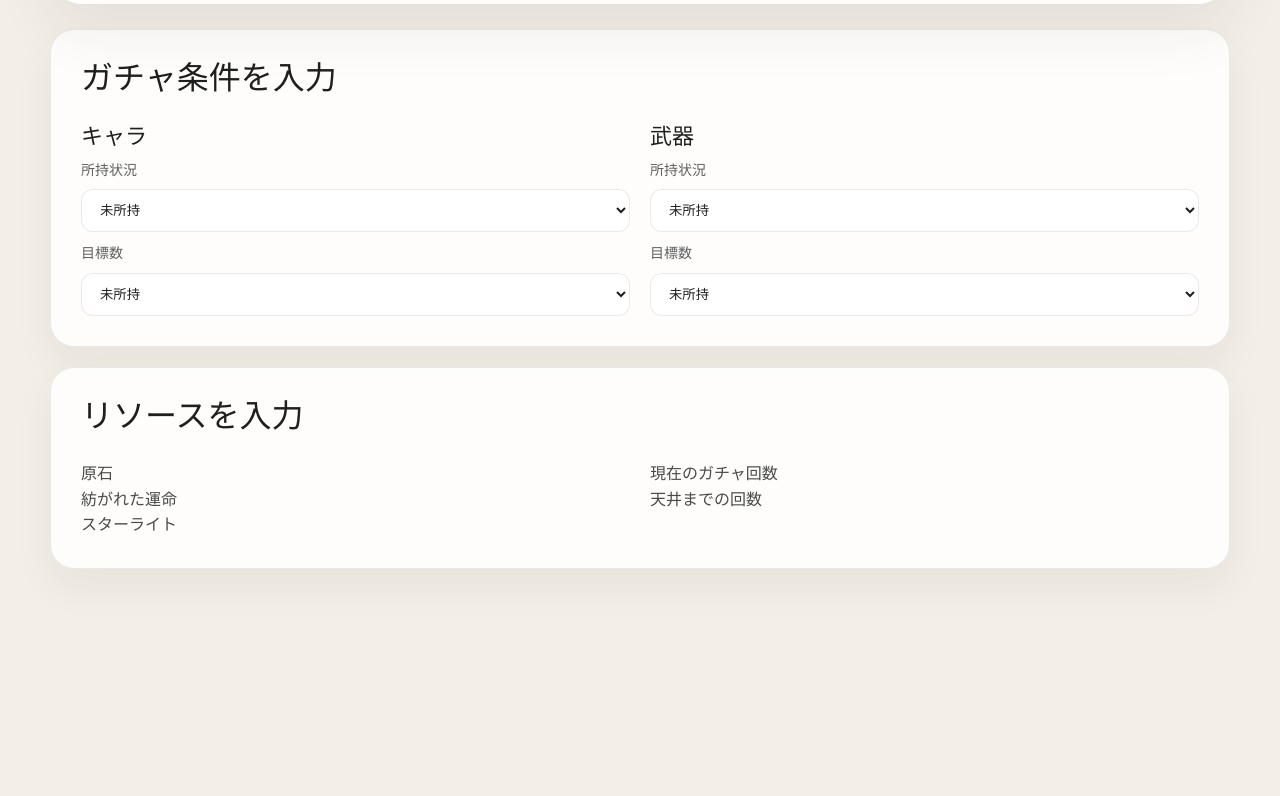
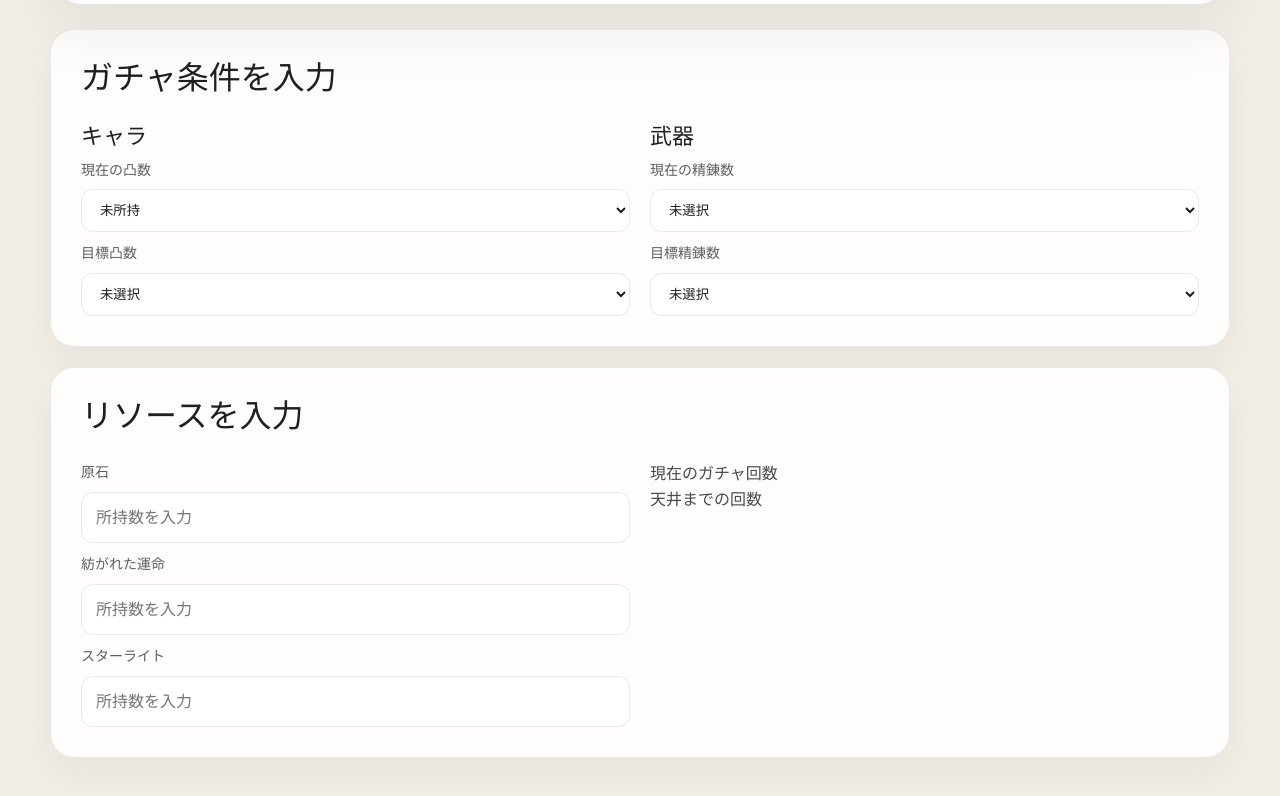
Before and after one commit to nigoni6v/smart-pull-planner, a React (Vite) app: page / in a window 1280 px wide. Shown: the part 346-1142 px from the top of the page. Before the commit the page ends 971 px from the top, so only its background shows below. Built offline with nearby package versions, Linux system fonts and the light colour scheme.

Commit message:
リソース入力機能を追加し、所持状況の選択肢を「現在の凸数」および「目標凸数」に変更。入力フォームを追加し、原石、紡がれた運命、スターライトの所持数を入力できるようにしました。

```diff
--- a/src/App.jsx
+++ b/src/App.jsx
@@ -1,6 +1,20 @@
+import { useState } from 'react'
 import './App.css'
 
 function App() {
+  const [resources, setResources] = useState({
+    primogems: '',
+    intertwinedFates: '',
+    starlight: '',
+  })
+
+  const handleResourceChange = (key) => (event) => {
+    setResources((prev) => ({
+      ...prev,
+      [key]: event.target.value,
+    }))
+  }
+
   return (
     <>
       <header className="site-band">
@@ -20,7 +34,7 @@ function App() {
             <br />
             2. 現在の所持状況を確認して入力
             <br />
-            3. 条件を決めて必要数を確認
+            3. 条件を決めて必要回数を確認
           </p>
         </section>
 
@@ -33,7 +47,7 @@ function App() {
                 <h3>キャラ</h3>
 
                 <label className="form-field">
-                  <span className="field-label">所持状況</span>
+                  <span className="field-label">現在の凸数</span>
                   <select className="field-control" defaultValue="未所持">
                     <option>未所持</option>
                     <option>無凸</option>
@@ -47,9 +61,9 @@ function App() {
                 </label>
 
                 <label className="form-field">
-                  <span className="field-label">目標数</span>
-                  <select className="field-control" defaultValue="未所持">
-                    <option>未所持</option>
+                  <span className="field-label">目標凸数</span>
+                  <select className="field-control" defaultValue="未選択">
+                    <option>未選択</option>
                     <option>無凸</option>
                     <option>1凸</option>
                     <option>2凸</option>
@@ -65,9 +79,9 @@ function App() {
                 <h3>武器</h3>
 
                 <label className="form-field">
-                  <span className="field-label">所持状況</span>
-                  <select className="field-control" defaultValue="未所持">
-                    <option>未所持</option>
+                  <span className="field-label">現在の精錬数</span>
+                  <select className="field-control" defaultValue="未選択">
+                    <option>未選択</option>
                     <option>精錬1</option>
                     <option>精錬2</option>
                     <option>精錬3</option>
@@ -77,9 +91,9 @@ function App() {
                 </label>
 
                 <label className="form-field">
-                  <span className="field-label">目標数</span>
-                  <select className="field-control" defaultValue="未所持">
-                    <option>未所持</option>
+                  <span className="field-label">目標精錬数</span>
+                  <select className="field-control" defaultValue="未選択">
+                    <option>未選択</option>
                     <option>精錬1</option>
                     <option>精錬2</option>
                     <option>精錬3</option>
@@ -94,12 +108,42 @@ function App() {
           <section className="panel">
             <h2>リソースを入力</h2>
             <div className="panel-split">
-              <div>
-                原石
-                <br />
-                紡がれた運命
-                <br />
-                スターライト
+              <div className="split-column">
+                <label className="form-field">
+                  <span className="field-label">原石</span>
+                  <input
+                    className="field-control"
+                    type="number"
+                    min="0"
+                    value={resources.primogems}
+                    onChange={handleResourceChange('primogems')}
+                    placeholder="所持数を入力"
+                  />
+                </label>
+
+                <label className="form-field">
+                  <span className="field-label">紡がれた運命</span>
+                  <input
+                    className="field-control"
+                    type="number"
+                    min="0"
+                    value={resources.intertwinedFates}
+                    onChange={handleResourceChange('intertwinedFates')}
+                    placeholder="所持数を入力"
+                  />
+                </label>
+
+                <label className="form-field">
+                  <span className="field-label">スターライト</span>
+                  <input
+                    className="field-control"
+                    type="number"
+                    min="0"
+                    value={resources.starlight}
+                    onChange={handleResourceChange('starlight')}
+                    placeholder="所持数を入力"
+                  />
+                </label>
               </div>
 
               <div>
```
